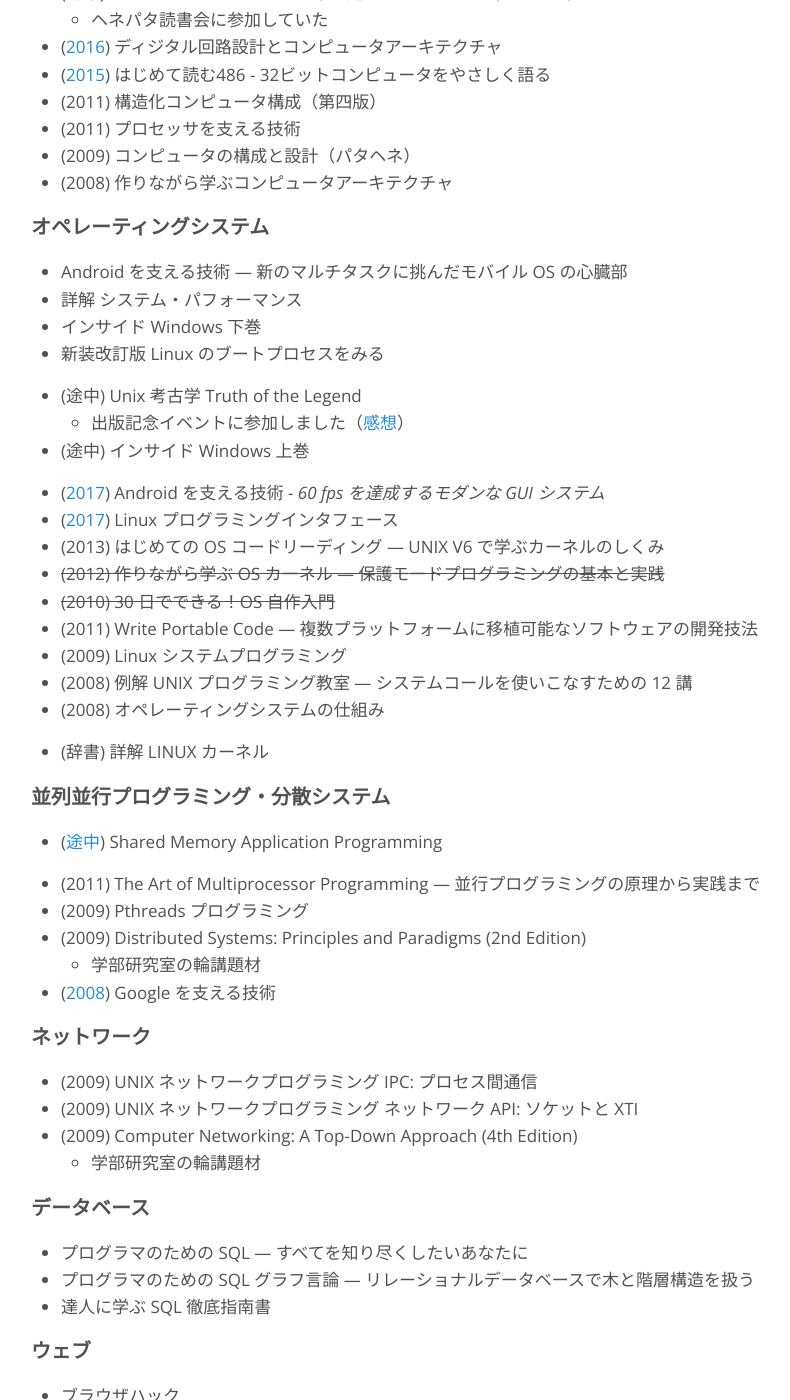
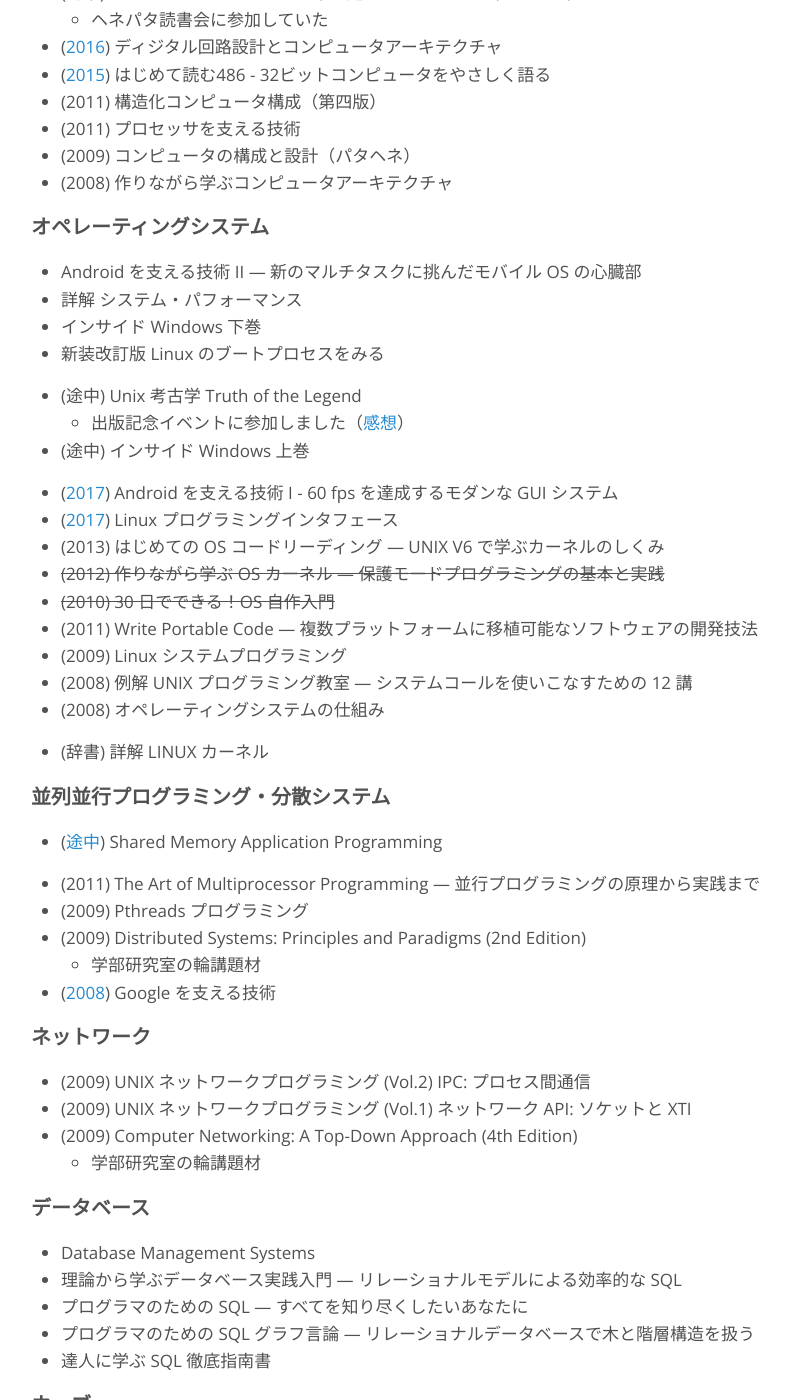
Before and after one commit to nhiroki/nhiroki.github.io, a Jekyll site: the page built from books.md, in a window 1280 px wide and 1400 px high, scrolled down 2903 px. Shown: the whole window, without its empty margins (239-1029 px from the left). Built offline with Jekyll 4.4.1, drawn with Linux system fonts in a browser that asks for light colours; some of the changed text lies outside the part shown.

Commit message:
Update 'books' page

```diff
--- a/books.md
+++ b/books.md
@@ -114,7 +114,7 @@
 
 ## オペレーティングシステム
 
-- Android を支える技術 <II> ― 新のマルチタスクに挑んだモバイル OS の心臓部
+- Android を支える技術 II ― 新のマルチタスクに挑んだモバイル OS の心臓部
 - 詳解 システム・パフォーマンス
 - インサイド Windows 下巻
 - 新装改訂版 Linux のブートプロセスをみる
@@ -123,7 +123,7 @@
   - 出版記念イベントに参加しました（[感想](https://twitter.com/nhiroki_/status/730029907426746368)）
 - (途中) インサイド Windows 上巻
 
-- ([2017](https://twitter.com/nhiroki_/status/854652413696917506)) Android を支える技術 <I> - 60 fps を達成するモダンな GUI システム
+- ([2017](https://twitter.com/nhiroki_/status/854652413696917506)) Android を支える技術 I - 60 fps を達成するモダンな GUI システム
 - ([2017](https://twitter.com/nhiroki_/status/749190068376440832)) Linux プログラミングインタフェース
 - (2013) はじめての OS コードリーディング ― UNIX V6 で学ぶカーネルのしくみ
 - <s>(2012) 作りながら学ぶ OS カーネル ― 保護モードプログラミングの基本と実践</s>
@@ -147,13 +147,15 @@
 
 ## ネットワーク
 
-- (2009) UNIX ネットワークプログラミング <Vol.2> IPC: プロセス間通信
-- (2009) UNIX ネットワークプログラミング <Vol.1> ネットワーク API: ソケットと XTI
+- (2009) UNIX ネットワークプログラミング (Vol.2) IPC: プロセス間通信
+- (2009) UNIX ネットワークプログラミング (Vol.1) ネットワーク API: ソケットと XTI
 - (2009) Computer Networking: A Top-Down Approach (4th Edition)
   - 学部研究室の輪講題材
 
 ## データベース
 
+- Database Management Systems
+- 理論から学ぶデータベース実践入門 ― リレーショナルモデルによる効率的な SQL
 - プログラマのための SQL ― すべてを知り尽くしたいあなたに
 - プログラマのための SQL グラフ言論 ― リレーショナルデータベースで木と階層構造を扱う
 - 達人に学ぶ SQL 徹底指南書
@@ -162,7 +164,7 @@
 
 - ブラウザハック
 
-- (途中) Real World HTTP
+- ([途中](https://twitter.com/nhiroki_/status/881658486207139840)) Real World HTTP
 
 - ([2017](https://twitter.com/nhiroki_/status/869688379167842304)) Web フロントエンドハイパフォーマンスチューニング
 - (2014) ハイパフォーマンスブラウザネットワーキング ― ネットワークアプリケーションのためのパフォーマンス最適化
```
Also changed, not shown: other parts of books.md (+1 -1 lines).
